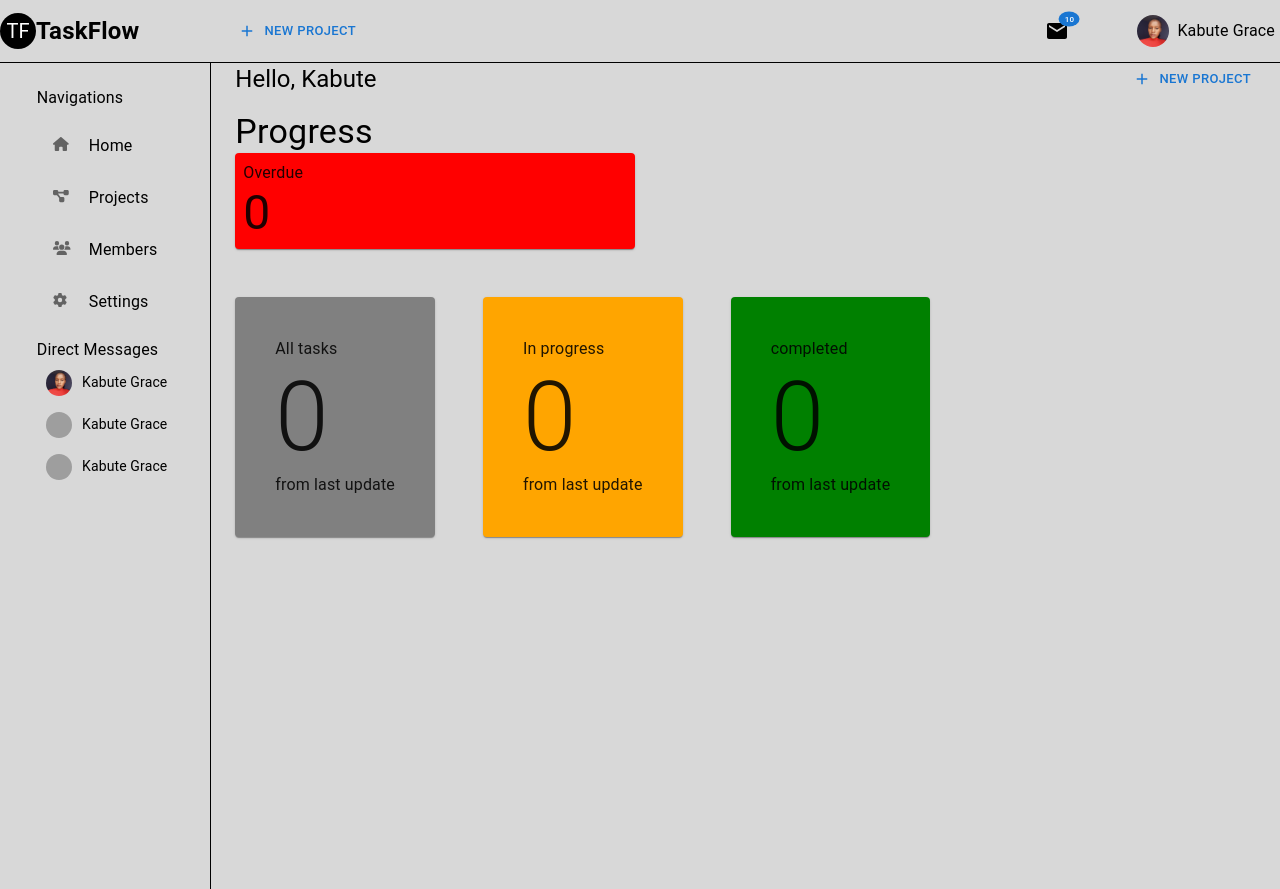
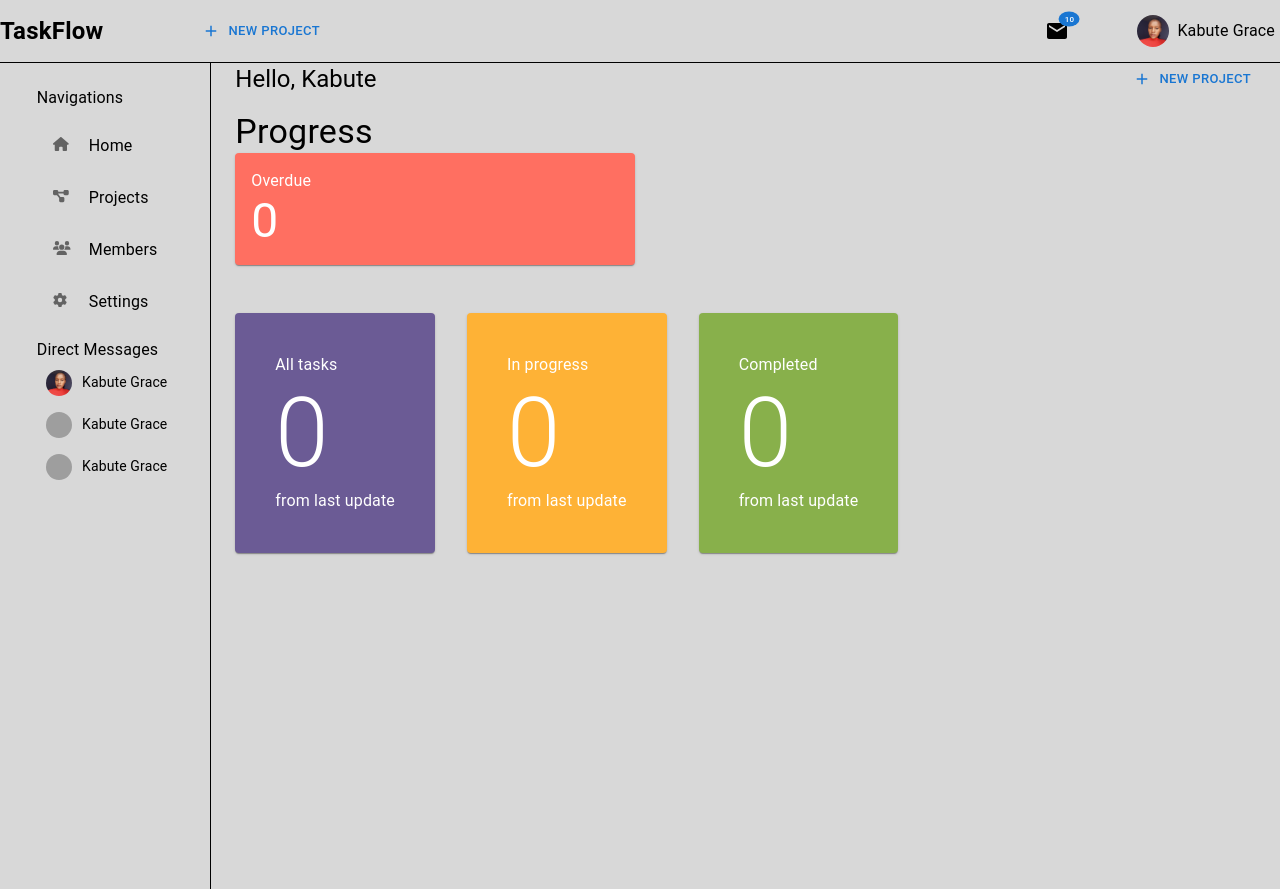
Before and after one commit to Grace-Kabute/Kanban-Board, a React (Vite) app: page /home in a window 1280 px wide. Built offline with nearby package versions, Linux system fonts and the light colour scheme; grey boxes are pictures that could not be loaded.

Commit message:
Front-end complete

```diff
--- a/src/Components/TaskComponent.jsx
+++ b/src/Components/TaskComponent.jsx
@@ -17,7 +17,7 @@ const TaskComponent = ({ userAvatar, description, dueDate, deleteTask, editTask
           <DeleteIcon onClick={deleteTask} sx={{ cursor: 'pointer' }} />
           <EditIcon onClick={editTask} sx={{ cursor: 'pointer' }} />
         </Box>
-        <Typography>Due: {dueDate ? dueDate.format('YYYY-MM-DD') : ''}</Typography>
+        <Typography>Due: {dueDate ? dueDate.format('YY/MM/DD') : ''}</Typography>
       </Box>
     </Paper>
   );
--- a/src/Layouts/TopNavigation.jsx
+++ b/src/Layouts/TopNavigation.jsx
@@ -1,4 +1,4 @@
-import { Box, Badge, IconButton, Avatar } from "@mui/material";
+import { Box, Badge, IconButton } from "@mui/material";
 import MailIcon from '@mui/icons-material/Mail';
 import { NavContainer } from "../Components/Styled";
 import { WhiteTypography } from "../Components/Styled";
@@ -11,7 +11,6 @@ const TopNavigation = ({ badgeContent, addProject }) => {
     <NavContainer>
       <Box sx={{ display: 'flex', gap: '6em' }}>
         <Box sx={{ display: 'flex', alignItems: "center" }}>
-        <Avatar sx={{ bgcolor: 'black', color: 'white', width:36, height: 36 }}>TF</Avatar>
         <WhiteTypography
             sx={{
               fontWeight: '700px',
--- a/src/Routes/Home.jsx
+++ b/src/Routes/Home.jsx
@@ -1,43 +1,42 @@
 import { Box, Container, Paper, Typography } from "@mui/material";
 import ModalComponent from "../Components/ModalComponent";
-
 
 const Home = () => {
   const userName = "Kabute";
 
   return (
     <Container>
-      <Box sx={{display: 'flex', justifyContent: 'space-between', marginBottom: '1em'}}>
+      <Box sx={{ display: 'flex', justifyContent: 'space-between', marginBottom: '1em' }}>
         <Typography variant="h5">Hello, {userName}</Typography>
-        <ModalComponent buttonText="New Project" use="Project"/>
+        <ModalComponent buttonText="New Project" use="Project" />
       </Box>
       <Box>
         <Typography variant="h4">Progress</Typography>
       </Box>
-       <Paper sx={{ padding: 1, backgroundColor: 'red', maxWidth: '400px', marginBottom: '3em' }}>
+      <Paper sx={{ padding: 2, backgroundColor: '#ff6f61', maxWidth: '400px', marginBottom: '3em', color: '#fff' }}>
         <Box>
           <Typography>Overdue</Typography>
           <Typography variant="h3">0</Typography>
         </Box>
       </Paper>
-       <Box sx={{display: 'flex', gap: '3em', marginTop: '2em'}}>
-          <Paper sx={{ padding: 5, backgroundColor: 'grey' }}>
+      <Box sx={{ display: 'flex', gap: '2em', marginTop: '2em' }}>
+        <Paper sx={{ padding: 5, backgroundColor: '#6b5b95', color: '#fff' }}>
           <Box>
             <Typography>All tasks</Typography>
             <Typography variant="h1">0</Typography>
             <Typography>from last update</Typography>
           </Box>
         </Paper>
-          <Paper sx={{ padding: 5, backgroundColor: 'orange' }}>
+        <Paper sx={{ padding: 5, backgroundColor: '#feb236', color: '#fff' }}>
           <Box>
             <Typography>In progress</Typography>
             <Typography variant="h1">0</Typography>
             <Typography>from last update</Typography>
           </Box>
         </Paper>
-          <Paper sx={{ padding: 5, backgroundColor: 'green' }}>
+        <Paper sx={{ padding: 5, backgroundColor: '#88b04b', color: '#fff' }}>
           <Box>
-              <Typography>completed</Typography>
+            <Typography>Completed</Typography>
             <Typography variant="h1">0</Typography>
             <Typography>from last update</Typography>
           </Box>
```
Also changed, not shown: src/assets/landing.jpg (added). Lines whose indentation alone changed are shown as unchanged.
